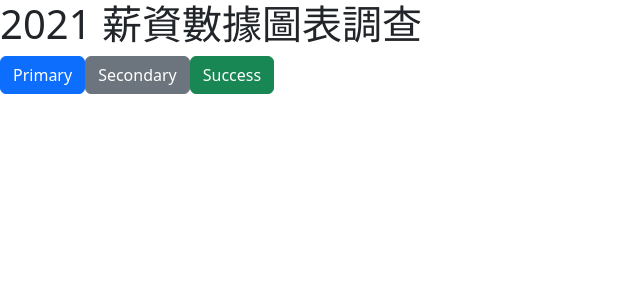
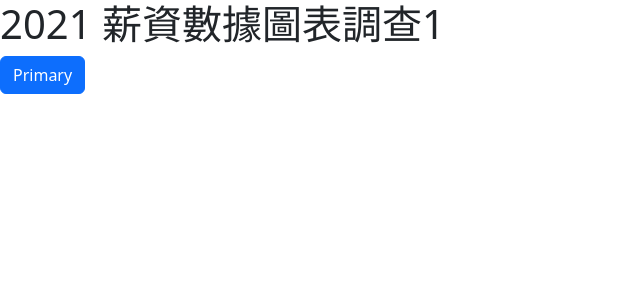
Before and after one commit to potatoleee/jobChart, a Vue app: page / in a window 1280 px wide. Shown: the top 300 px of the page, without its empty margins (0-640 px from the left). Built offline with nearby package versions, Linux system fonts and the light colour scheme.

Commit message:
部署測試

```diff
--- a/index.html
+++ b/index.html
@@ -4,7 +4,7 @@
     <meta charset="UTF-8">
     <link rel="icon" href="/favicon.ico">
     <meta name="viewport" content="width=device-width, initial-scale=1.0">
-    <title>Vite App</title>
+    <title>2021 薪資圖表</title>
   </head>
   <body>
     <div id="app"></div>
--- a/src/views/HomeView.vue
+++ b/src/views/HomeView.vue
@@ -4,10 +4,10 @@
 
 <template>
   <main>
-    <h1>2021 薪資數據圖表調查</h1>
+    <h1>2021 薪資數據圖表調查1</h1>
     <button type="button" class="btn btn-primary">Primary</button>
-<button type="button" class="btn btn-secondary">Secondary</button>
-<button type="button" class="btn btn-success">Success</button>
+
+
 
   </main>
 </template>
```
Also changed, not shown: 1 other file (tests, documents, lock files or other folders).
